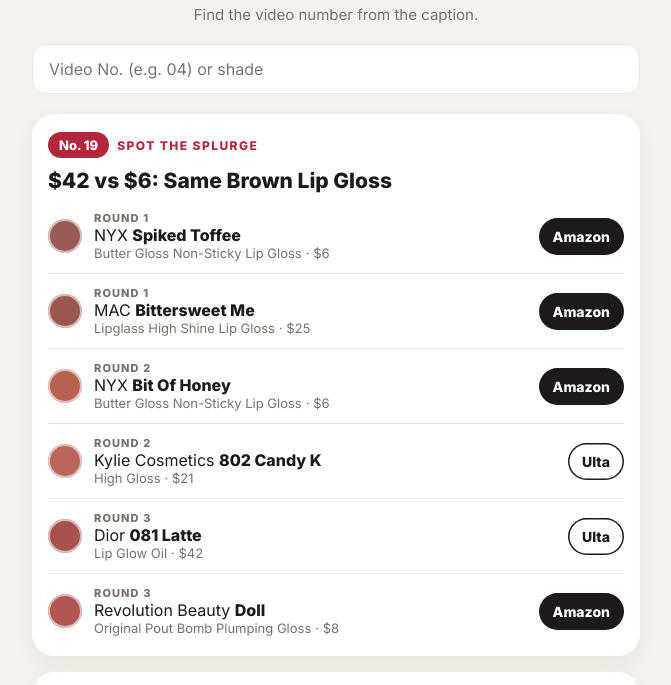
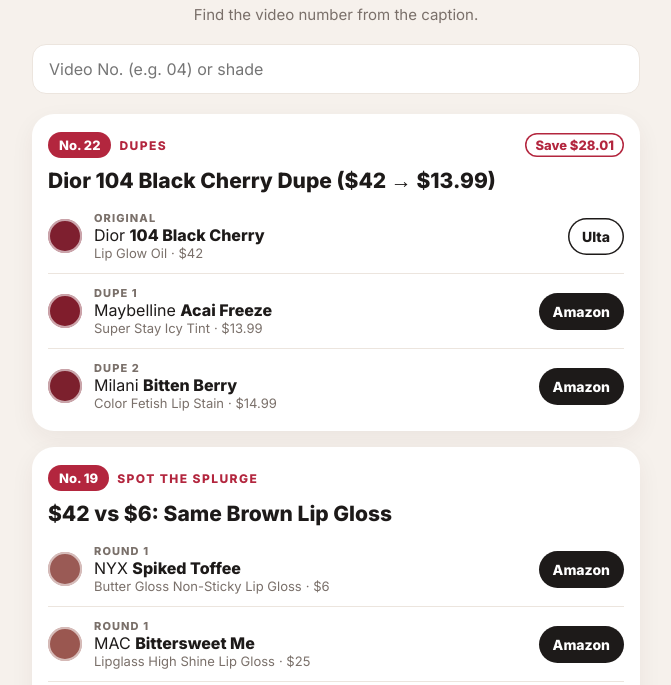
Before and after one commit to shadesage-official/shop, a plain HTML site: page index.html in a window 1280 px wide. Shown: the part 72-757 px from the top of the page, without its empty margins (304-975 px from the left). Drawn offline with Linux system fonts and the light colour scheme.

Commit message:
Add No. 22 Dior 104 Black Cherry dupes card
Co-Authored-By: Claude Fable 5.2 <noreply@anthropic.com>
Claude-Session: https://claude.ai/code/session_01DqEc3YXprL3bG5G1t8kzMy

```diff
--- a/index.html
+++ b/index.html
@@ -46,6 +46,41 @@
   <p class="sub">Find the video number from the caption.</p>
   <div class="search"><input id="q" inputmode="search" placeholder="Video No. (e.g. 04) or shade" aria-label="Search by video number or shade"></div>
 
+    <article class="card" data-no="22" data-text="dior 104 black cherry dior 104 black cherry dupe ($42 → $13.99) dupes">
+      <header>
+        <span class="no">No. 22</span><span class="series">Dupes</span><span class="save">Save $28.01</span>
+      </header>
+      <h2>Dior 104 Black Cherry Dupe ($42 → $13.99)</h2>
+      <ul>
+        <li class="row">
+          <span class="dot" style="background:#7E1F2F"></span>
+          <div class="meta">
+            <span class="role">Original</span>
+            <span class="name">Dior <b>104 Black Cherry</b></span>
+            <span class="line"><span class="pn">Lip Glow Oil</span><span class="pr">· $42</span></span>
+          </div>
+          <a class="btn alt" href="https://www.ulta.com/p/addict-lip-glow-oil-pimprod2056743?sku=2650623" target="_blank" rel="nofollow sponsored noopener">Ulta</a>
+        </li>
+        <li class="row">
+          <span class="dot" style="background:#801D2C"></span>
+          <div class="meta">
+            <span class="role">Dupe 1</span>
+            <span class="name">Maybelline <b>Acai Freeze</b></span>
+            <span class="line"><span class="pn">Super Stay Icy Tint</span><span class="pr">· $13.99</span></span>
+          </div>
+          <a class="btn" href="https://www.amazon.com/s?k=Maybelline+Super+Stay+Icy+Tint+Acai+Freeze&amp;tag=shadesagebeau-20" target="_blank" rel="nofollow sponsored noopener">Amazon</a>
+        </li>
+        <li class="row">
+          <span class="dot" style="background:#7C202D"></span>
+          <div class="meta">
+            <span class="role">Dupe 2</span>
+            <span class="name">Milani <b>Bitten Berry</b></span>
+            <span class="line"><span class="pn">Color Fetish Lip Stain</span><span class="pr">· $14.99</span></span>
+          </div>
+          <a class="btn" href="https://www.amazon.com/s?k=Milani+Color+Fetish+Lip+Stain+Bitten+Berry&amp;tag=shadesagebeau-20" target="_blank" rel="nofollow sponsored noopener">Amazon</a>
+        </li>
+      </ul>
+    </article>
     <article class="card" data-no="19" data-text="$42 vs $6: same brown lip gloss $42 vs $6: same brown lip gloss spot the splurge">
       <header>
         <span class="no">No. 19</span><span class="series">Spot the Splurge</span>
```
